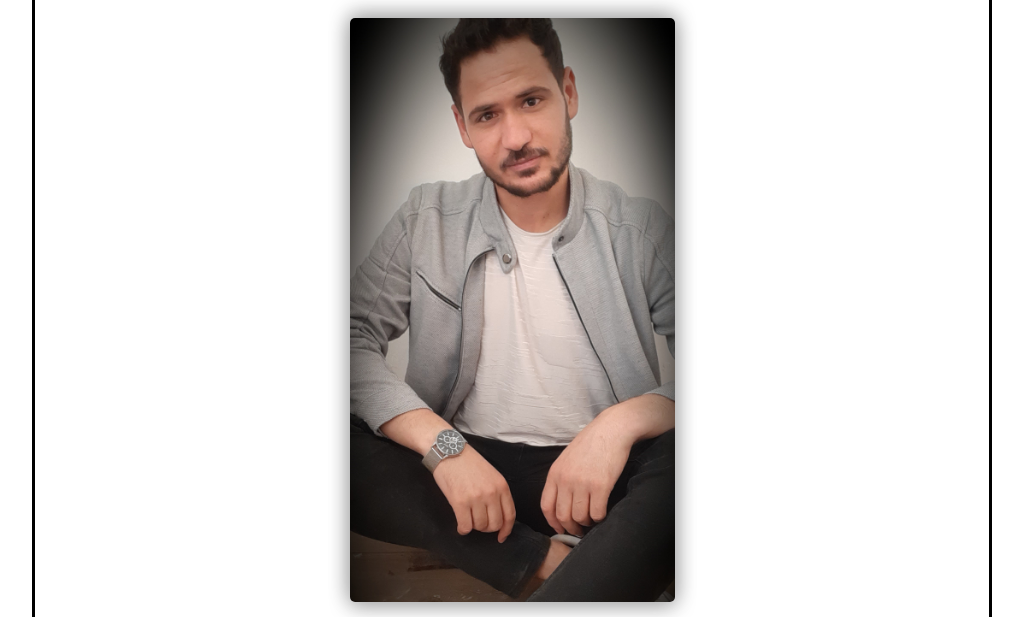
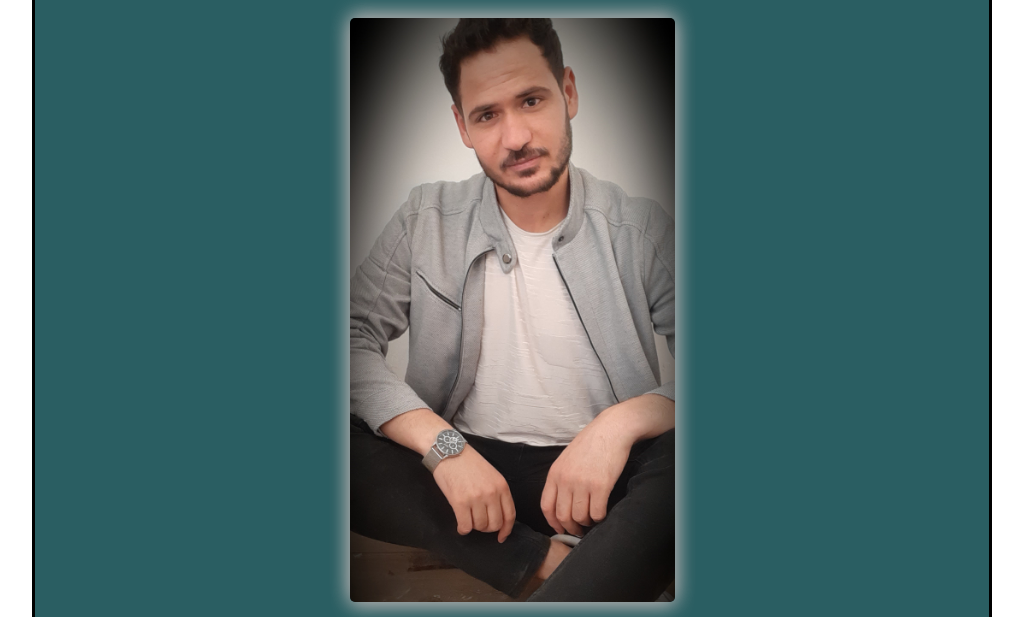
Before and after one commit to Ratip-Hasan/ratiphasan, a plain HTML site: page index.html in a window 1280 px wide. Shown: the part 154-771 px from the top of the page, without its empty margins (128-1151 px from the left). Drawn offline with Linux system fonts and the light colour scheme.

Commit message:
Update style.css

```diff
--- a/style.css
+++ b/style.css
@@ -6,6 +6,7 @@
 
 .contenir {
     width: 75%;
+    background: #2a5e62;
     margin: 60px auto;
     border: 3px solid black;
     border-radius: 8px;
```
